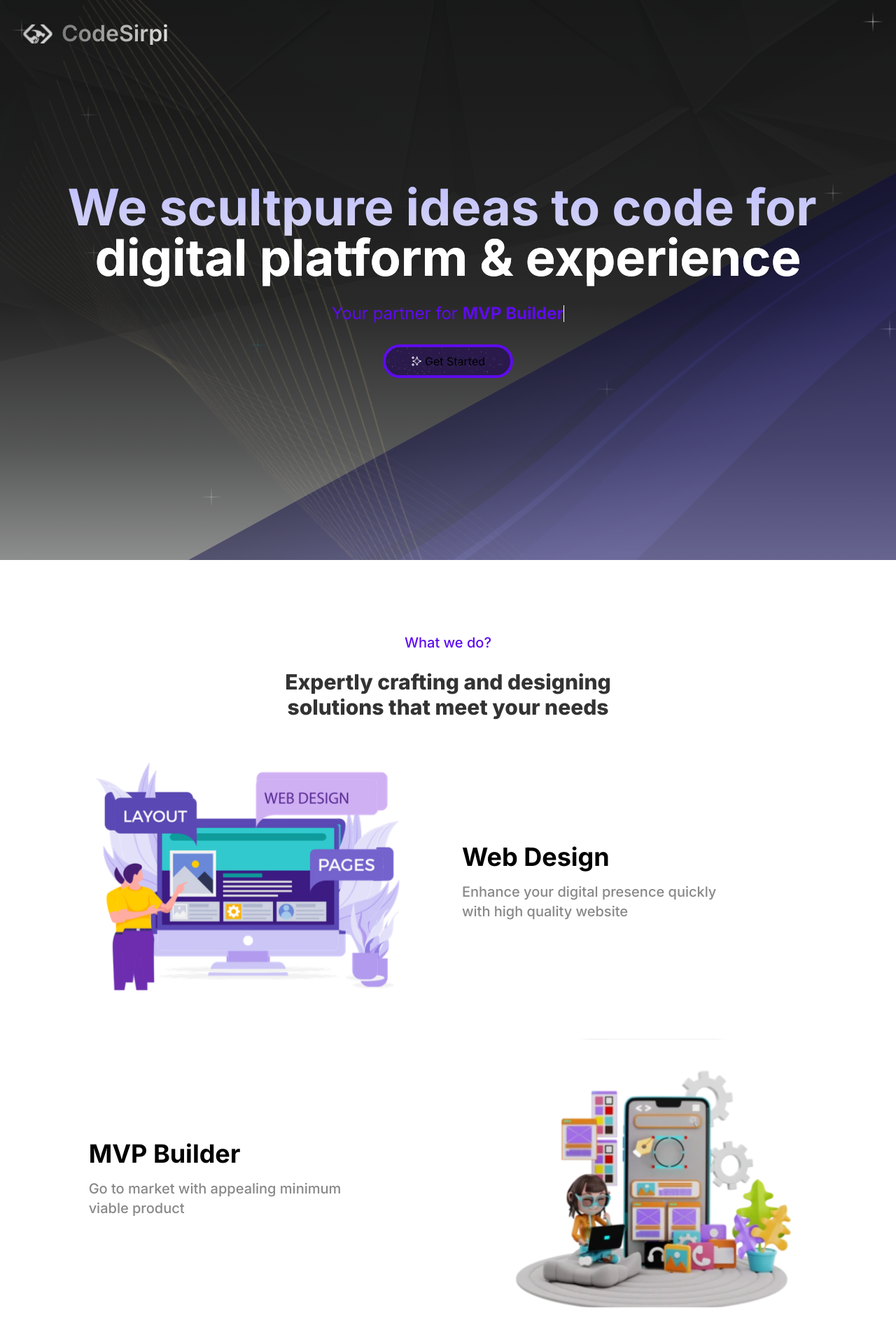
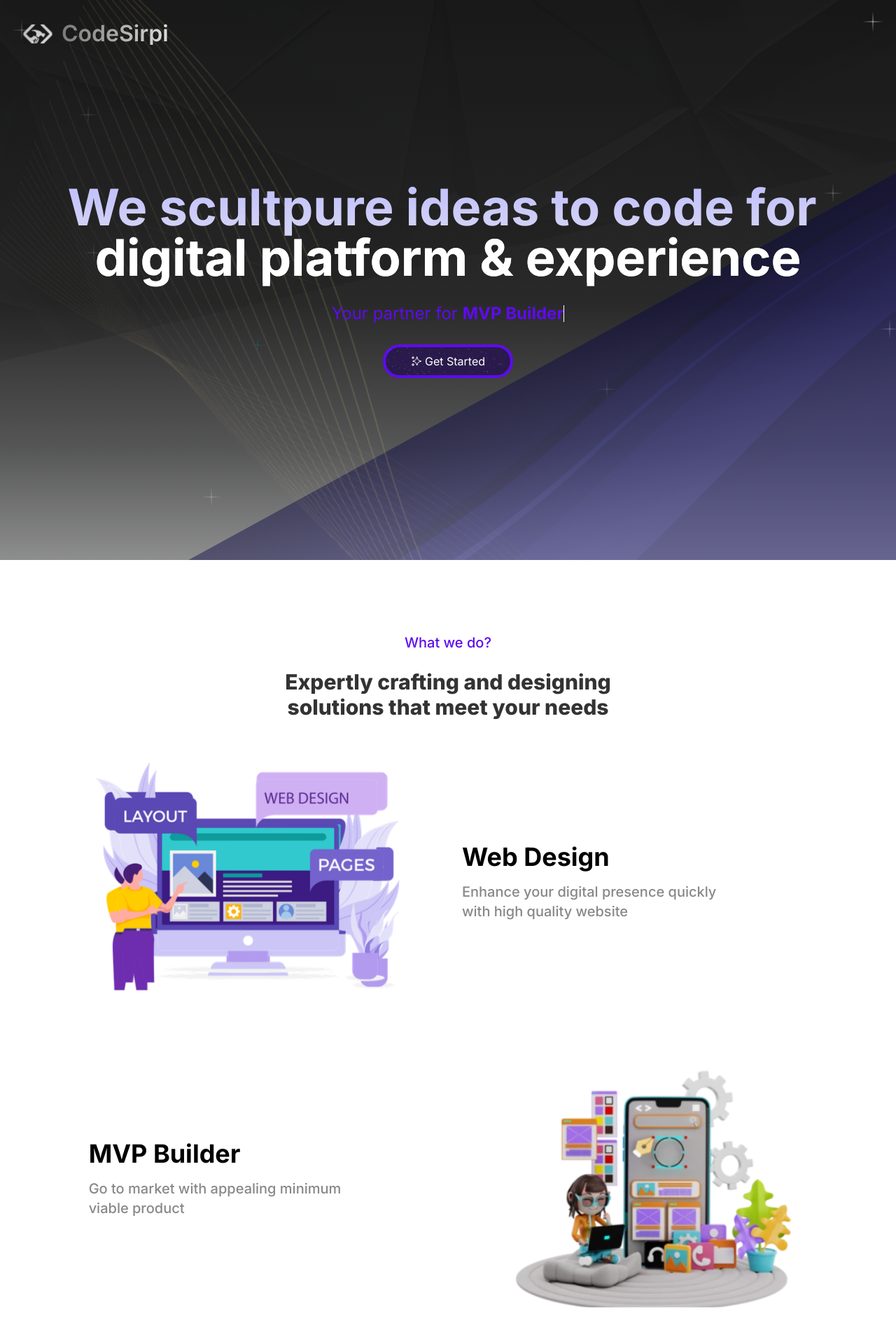
Before and after one commit to codesirpi/landing-site, a Next.js app: page / in a window 1280 px wide. Shown: the top 1920 px of the page at 70% size. Built offline with nearby package versions, Linux system fonts and the light colour scheme.

Commit message:
image upper border removed

```diff
--- a/app/components/hero/hero-section.tsx
+++ b/app/components/hero/hero-section.tsx
@@ -45,7 +45,7 @@ const HeroSection = () => {
           </motion.span>
         </div>
         <motion.button
-          className=" mt-2 py-2 px-5 rounded-full border-4 border-violet-700 bg-button-background hover:cursor-pointer flex items-center relative xs:mt-0 xs:px-9"
+          className=" mt-2 py-2 px-5 rounded-full border-4 text-white border-violet-700 bg-button-background hover:cursor-pointer flex items-center relative xs:mt-0 xs:px-9"
           initial={{ y: 30, opacity: 0 }}
           whileTap={{
             scale: 0.9,
--- a/app/components/service-provider-section/services-container.tsx
+++ b/app/components/service-provider-section/services-container.tsx
@@ -3,6 +3,7 @@ import Image, { StaticImageData } from "next/image";
 import clsx from "clsx";
 import WebDesign from "../../assets/service-provider-sections/web-design.svg";
 import { motion, useInView } from "framer-motion";
+import "../../globals.css";
 
 type ServiceContainerProps = {
   title: string;
@@ -33,14 +34,17 @@ export const ServiceContainer = ({
         },
       }}
       viewport={{ once: true }}
-      className={clsx("flex flex-col lg:shadow-none shadow-lg p-8 lg:p-0 rounded-lg lg:rounded-none ", {
-        "lg:flex-row-reverse gap-10 lg:gap-0": isCardIsEven,
-        "lg:flex-row gap-10": !isCardIsEven,
-      })}
+      className={clsx(
+        "flex flex-col lg:shadow-none shadow-lg p-8 lg:p-0 rounded-lg lg:rounded-none ",
+        {
+          "lg:flex-row-reverse gap-10 lg:gap-0": isCardIsEven,
+          "lg:flex-row gap-10": !isCardIsEven,
+        }
+      )}
     >
       {/* image section*/}
       <div className="flex overflow-hidden lg:w-[50%] md:justify-center">
-        <Image src={image} alt={title} className=" object-cover" />
+        <Image src={image} alt={title} className=" object-cover image-clip" />
       </div>
       {/*description and title section*/}
       <div
--- a/app/globals.css
+++ b/app/globals.css
@@ -40,6 +40,7 @@ body {
     #0f0f0f 100%
   );
 }
+
 .text-gradient {
   background: linear-gradient(
   to bottom,
@@ -87,6 +88,11 @@ background-image: linear-gradient(
   background-clip: text;
   color: transparent;
 }
+
+.image-clip{
+  clip-path: inset(1% 0 0 0);
+}
+
 .carousel-wrapper {
   display: grid;
   place-content: center;
```
